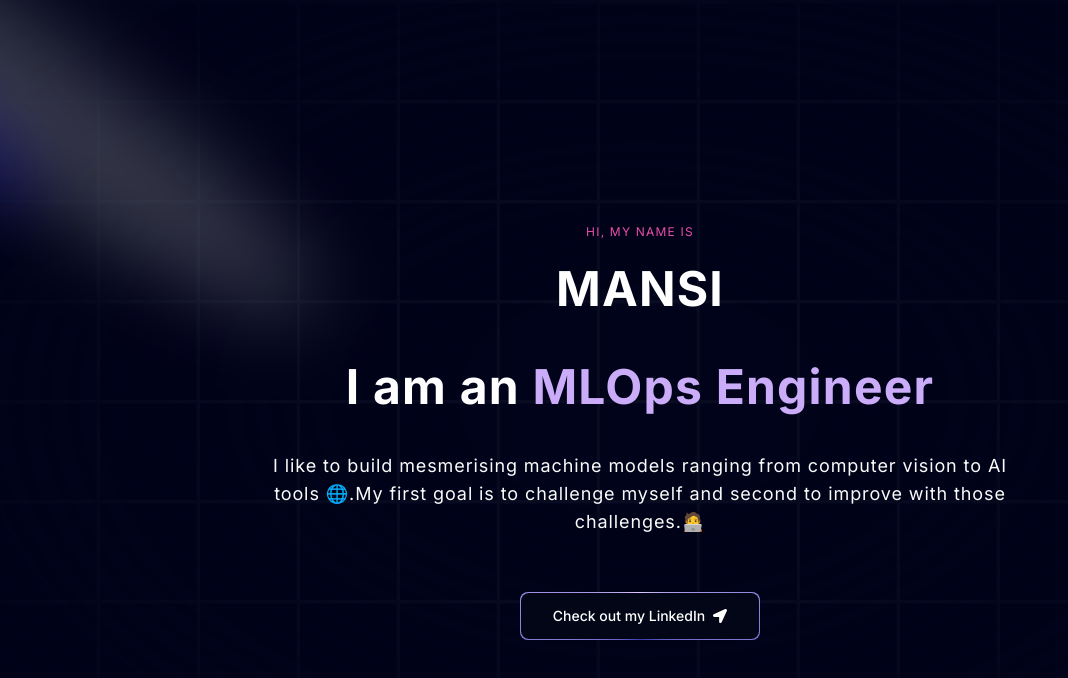
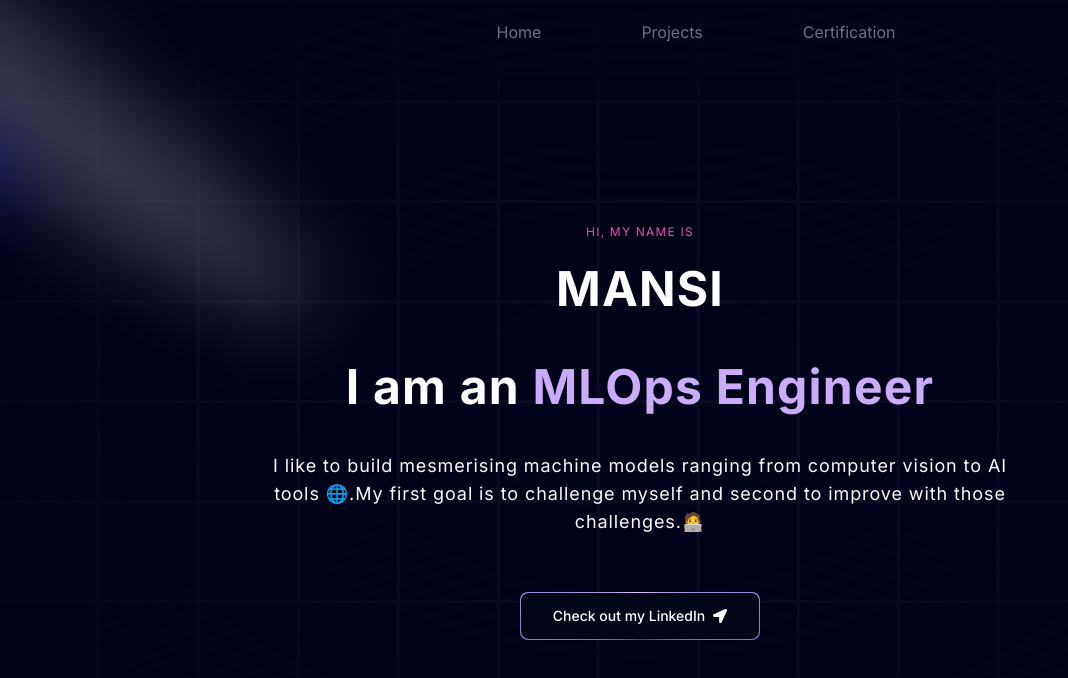
Before and after one commit to mansi104-ai/Portfolio, a Next.js app in the folder portfolio_mk/: page / in a window 1280 px wide. Shown: the top 678 px of the page, without its empty margins (0-1068 px from the left). Built offline with nearby package versions, Linux system fonts and the light colour scheme.

Commit message:
navbar to be positioned correctly

```diff
--- /dev/null
+++ b/portfolio_mk/components/ui/Header.tsx
@@ -0,0 +1,28 @@
+import Link from 'next/link';
+
+const Header = () => {
+  return (
+    <header className="backdrop-blur-sm bg-opacity-30 sm:h-20 py-5 w-full fixed top-0">
+      <div className="max-w-5xl mx-auto px-6">
+        <div className="w-full flex flex-row  justify-center  items-center">
+          <div className="flex flex-row sm:flex-row items-center mb-4 sm:mb-0">
+            {/* <img src="/react-bricks-logo.svg" className="w-48" alt="React Bricks" /> */}
+            <div className="sm:ml-8 flex space-x-5 text-center ">
+              <Link href="/" legacyBehavior>
+                <a className="text-gray-500 hover:text-pink-700 sm:px-10">Home</a>
+              </Link>
+              <Link href="/Projects" legacyBehavior>
+                <a className="text-gray-500 hover:text-pink-700 sm:px-10">Projects</a>
+              </Link>
+              <Link href="/Certify" legacyBehavior>
+                <a className="text-gray-500 hover:text-pink-700 sm:px-10">Certification</a>
+              </Link>
+            </div>
+          </div>
+        </div>
+      </div>
+    </header>
+  );
+};
+
+export default Header;
--- a/portfolio_mk/src/app/page.tsx
+++ b/portfolio_mk/src/app/page.tsx
@@ -1,11 +1,13 @@
 import Image from "next/image";
 import Hero from "../../components/Hero";
+import Header from "../../components/ui/Header"
 
 export default function Home() {
   return (
     <main className = "relative bg-black-100 flex justify-center items-center flex-col overflow-hidden mx-auto sm:px-10 px-5">
       <div className="max-w-7xl w-full">
         <Hero />
+        <Header />
       </div>
     </main>
   );
```
